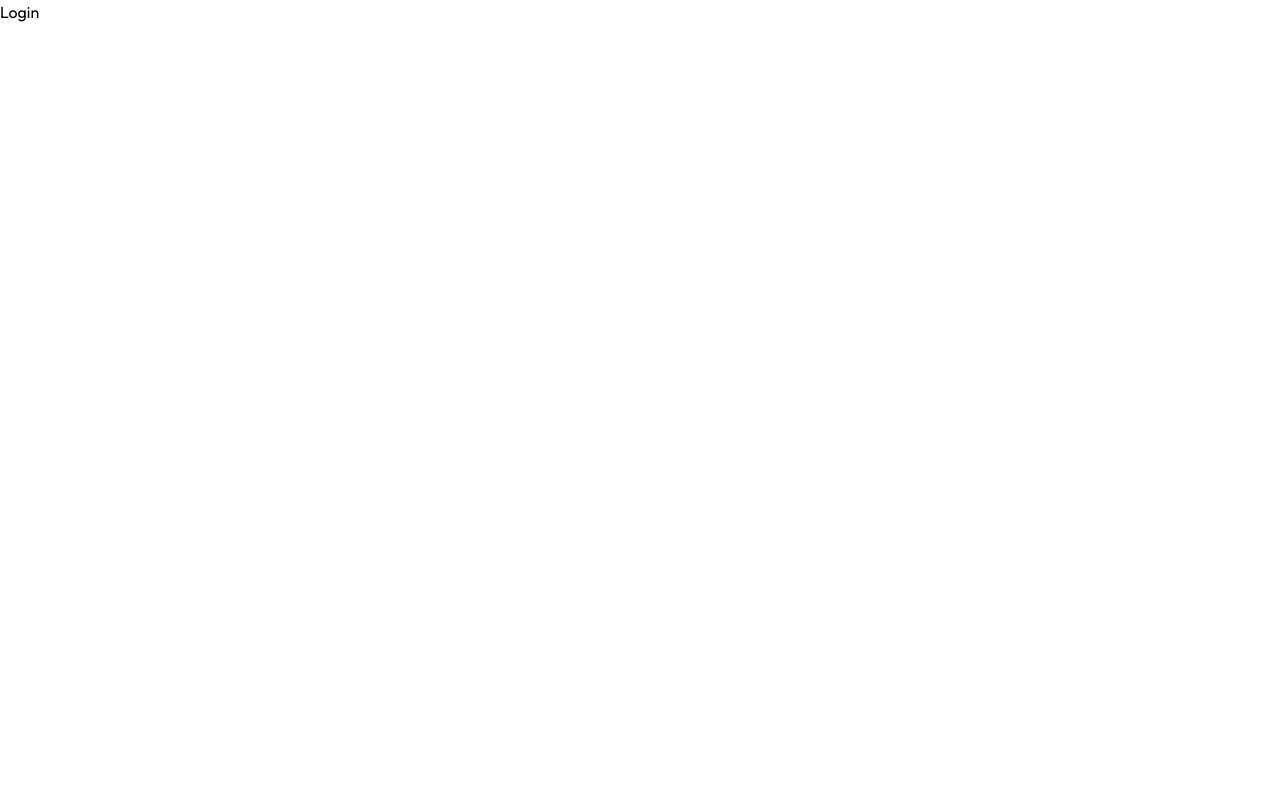
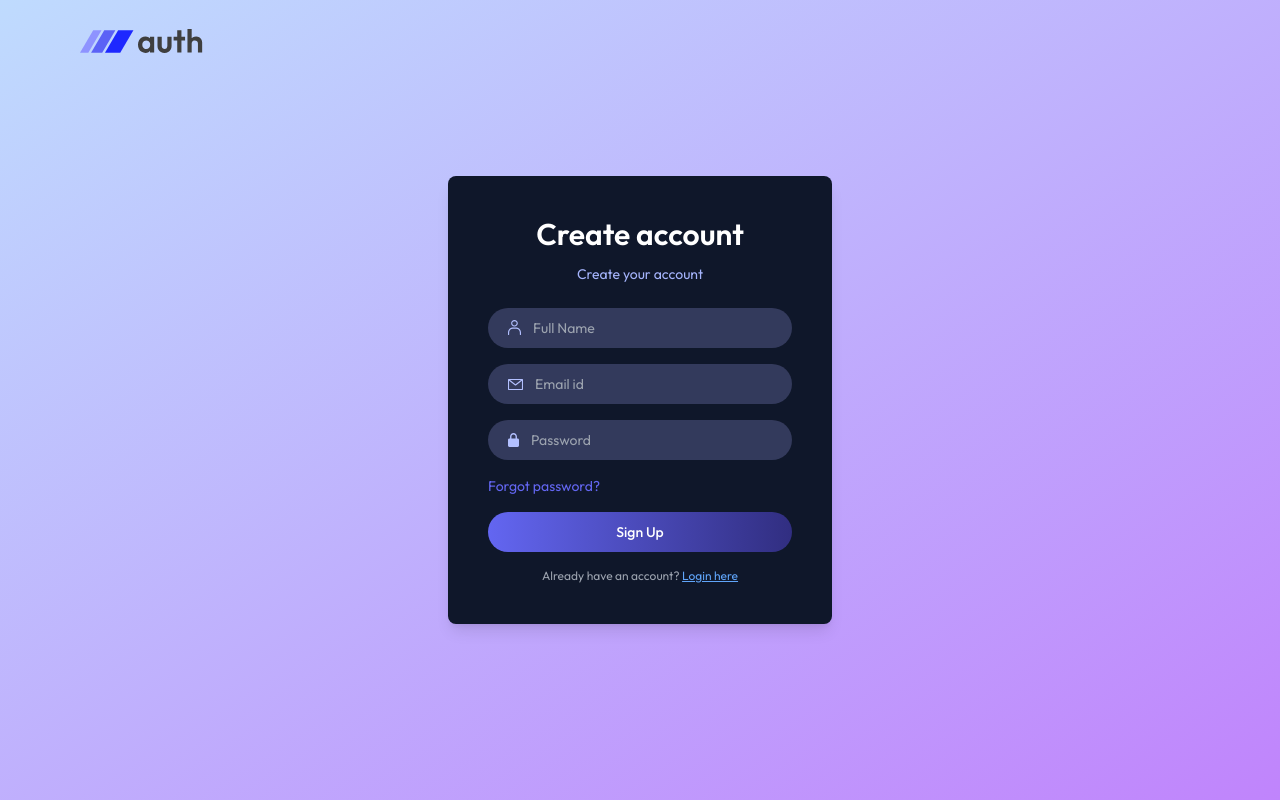
Before and after one commit to juman007/MERN-Authentication-System, a React (Vite) app in the folder client/: page /login in a window 1280 px wide. Built offline with nearby package versions, Linux system fonts and the light colour scheme.

Commit message:
complate login page

```diff
--- a/client/src/pages/Login.jsx
+++ b/client/src/pages/Login.jsx
@@ -1,9 +1,106 @@
-import React from 'react'
+import React, { useState } from "react";
+import { assets } from "../assets/assets";
+import { useNavigate } from "react-router-dom";
 
 const Login = () => {
-  return (
-    <div>Login</div>
-  )
-}
+   const navigate = useNavigate();
 
-export default Login
+   const [state, setState] = useState("Sign Up");
+   const [name, setName] = useState("");
+   const [email, setEmail] = useState("");
+   const [password, setPassword] = useState("");
+
+   return (
+      <div className="flex items-center justify-center min-h-screen sm:px-0 bg-gradient-to-br from-blue-200 to-purple-400">
+         <img
+            onClick={() => navigate("/")}
+            className="absolute left-5 sm:left-20 top-5 w-28 sm:w-32 cursor-pointer"
+            src={assets.logo}
+            alt=""
+         />
+         <div className="bg-slate-900 p-10 rounded-lg shadow-lg w-full sm:w-96 text-indigo-300 text-sm">
+            <h2 className="text-3xl font-semibold text-white text-center mb-3">
+               {state === "Sign Up" ? "Create  account" : "Login"}
+            </h2>
+            <p className="text-center text-sm mb-6">
+               {state === "Sign Up"
+                  ? "Create your account"
+                  : "Login to your account!"}
+            </p>
+
+            <form>
+               {state === "Sign Up" && (
+                  <div className="mb-4 flex items-center gap-3 w-full px-5 py-2.5 rounded-full bg-[#333A5C]">
+                     <img src={assets.person_icon} alt="" />
+                     <input
+                        onChange={(e) => setName(e.target.value)}
+                        value={name}
+                        className="bg-transparent outline-none"
+                        type="text"
+                        placeholder="Full Name"
+                        required
+                     />
+                  </div>
+               )}
+               <div className="mb-4 flex items-center gap-3 w-full px-5 py-2.5 rounded-full bg-[#333A5C]">
+                  <img src={assets.mail_icon} alt="" />
+                  <input
+                     onChange={(e) => setEmail(e.target.value)}
+                     value={email}
+                     className="bg-transparent outline-none"
+                     type="email"
+                     placeholder="Email id"
+                     required
+                  />
+               </div>
+               <div className="mb-4 flex items-center gap-3 w-full px-5 py-2.5 rounded-full bg-[#333A5C]">
+                  <img src={assets.lock_icon} alt="" />
+                  <input
+                     onChange={(e) => setPassword(e.target.value)}
+                     value={password}
+                     className="bg-transparent outline-none"
+                     type="password"
+                     placeholder="Password"
+                     required
+                  />
+               </div>
+
+               <p
+                  onClick={() => navigate("/reset-password")}
+                  className="mb-4 text-indigo-500 cursor-pointer"
+               >
+                  Forgot password?
+               </p>
+
+               <button className="w-full py-2.5 rounded-full bg-gradient-to-r from-indigo-500 to to-indigo-900 font-medium text-white">
+                  {state}
+               </button>
+            </form>
+
+            {state === "Sign Up" ? (
+               <p className="text-gray-400 text-center text-xs mt-4">
+                  Already have an account?{" "}
+                  <span
+                     onClick={() => setState("Login")}
+                     className="text-blue-400 cursor-pointer underline"
+                  >
+                     Login here
+                  </span>
+               </p>
+            ) : (
+               <p className="text-gray-400 text-center text-xs mt-4">
+                  Don't have an account?{" "}
+                  <span
+                     onClick={() => setState("Sign Up")}
+                     className="text-blue-400 cursor-pointer underline"
+                  >
+                     Sign up
+                  </span>
+               </p>
+            )}
+         </div>
+      </div>
+   );
+};
+
+export default Login;
```
